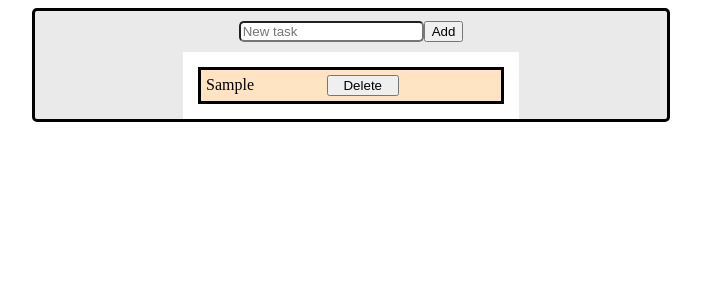
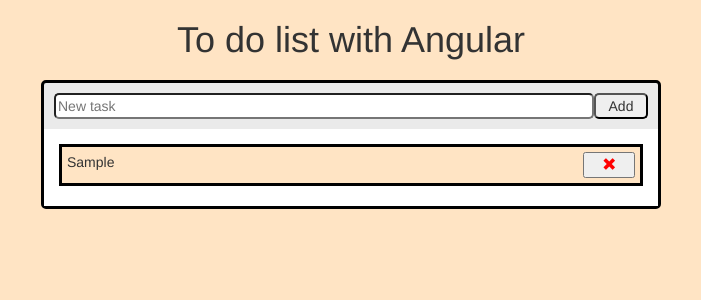
Before and after one commit to PablGalveGR/toDoList, an Angular app in the folder toDoListApp/: page / in a window 1280 px wide. Both pictures are taken after typing "Sample" into the empty fields and a click on the button "Add". Shown: the top 300 px of the page, without its empty margins (289-990 px from the left). Built offline with nearby package versions, Linux system fonts and the light colour scheme.

Commit message:
List finished

```diff
--- a/toDoListApp/src/app/app.component.css
+++ b/toDoListApp/src/app/app.component.css
@@ -1,14 +1,7 @@
-body,
-html {
-  height: 100%;
-  padding: 0px;
-}
 
-body {
-  background-color: bisque;
-}
 app-root{
     width: 50%;
-    height: 50%;
+    height: 100%;
     margin: auto;
+    background-color: bisque;
 }
--- a/toDoListApp/src/app/todo-list/todo-list.component.css
+++ b/toDoListApp/src/app/todo-list/todo-list.component.css
@@ -1,51 +1,41 @@
-body,
-html {
-  height: 100%;
-  padding: 0px;
-}
-
-body {
-  background-color: bisque;
-}
-.main {
-  margin: auto;
-  width: 50%;
-  padding: 10px;
-}
-
 .toDolist {
   background-color: rgb(234, 234, 234);
   border-radius: 5px;
   border: solid black;
-  width: 50%;
   margin: auto;
 }
 
 ul {
   list-style: none;
-  margin: auto;
   padding: 0px;
 }
 
 .newTask {
+  display: grid;
+  grid-template: 'a a'/10fr 1fr ;
   text-decoration: none;
   margin: auto;
   padding: 10px;
-  width: 50%;
   text-align: center;
 }
 .newTask input{
+  grid-column: 1;
+  border-radius: 5px;
+}
+.newTask button{
+  grid-column: 2;
   border-radius: 5px;
 }
 
 .listOfTasks {
   background-color: white;
   margin: auto;
-  width: 50%;
   padding: 10px;
 }
 
 li {
+  display: grid;
+  grid-template: 'a a' / 10fr 1fr;
   background-color: bisque;
   padding: 5px;
   margin: 5px;
@@ -56,12 +46,14 @@
   cursor: pointer;
 }
 li span{
-  width: 75%;
-  margin-right: 25%;
+  grid-column: 1;
 }
 li span.complete{
   text-decoration: line-through;
 }
 li button{
-  width: 25%;
+  grid-column: 2;
 }
+i{
+  color:red;
+}
--- a/toDoListApp/src/app/todo-list/todo-list.component.html
+++ b/toDoListApp/src/app/todo-list/todo-list.component.html
@@ -6,16 +6,9 @@
   </div>
   <div class="listOfTasks">
     <ul>
-
       <li *ngFor="let todoItem of todoList" [id]="todoItem.id" (click)="toggleCompleted(todoItem.id)">
         <span [class.completed]="todoItem.completed">{{ todoItem.task }}</span>
-        <button (click)="deleteTask(todoItem.id)">Delete</button>
-        <!--<input
-            type="checkbox"
-            [(checked)]="todoItem.completed"
-            (change)="toggleCompleted(todoItem.id)"
-        />-->
-
+        <button (click)="deleteTask(todoItem.id)"><i class="glyphicon glyphicon-remove"></i></button>
       </li>
 
     </ul>
--- a/toDoListApp/src/index.html
+++ b/toDoListApp/src/index.html
@@ -1,13 +1,22 @@
 <!doctype html>
 <html lang="en">
+
 <head>
   <meta charset="utf-8">
   <title>ToDoListApp</title>
   <base href="/">
   <meta name="viewport" content="width=device-width, initial-scale=1">
   <link rel="icon" type="image/x-icon" href="favicon.ico">
+  <link rel="stylesheet" href="https://maxcdn.bootstrapcdn.com/bootstrap/3.3.7/css/bootstrap.min.css">
 </head>
+
 <body>
+  <header>
+    <h1>
+      <center>To do list with Angular</center>
+    </h1>
+  </header>
   <app-root></app-root>
 </body>
+
 </html>
--- a/toDoListApp/src/styles.css
+++ b/toDoListApp/src/styles.css
@@ -1 +1,14 @@
 /* You can add global styles to this file, and also import other style files */
+body,
+html {
+  height: 100%;
+  width: 100%;
+  padding: 0px;
+  background-color: bisque;
+}
+
+.main {
+  margin: auto;
+  width: 50%;
+  padding: 10px;
+}
```
